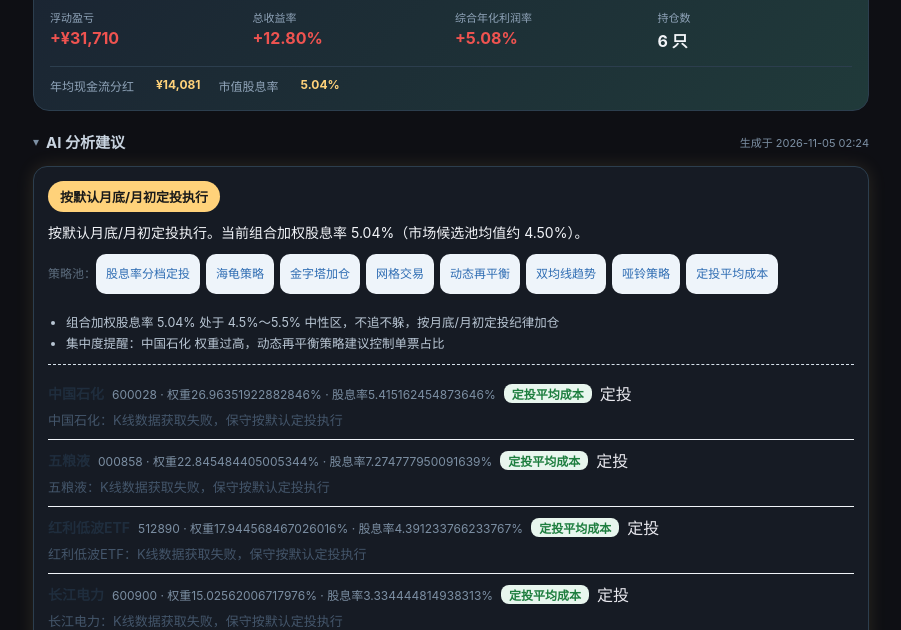
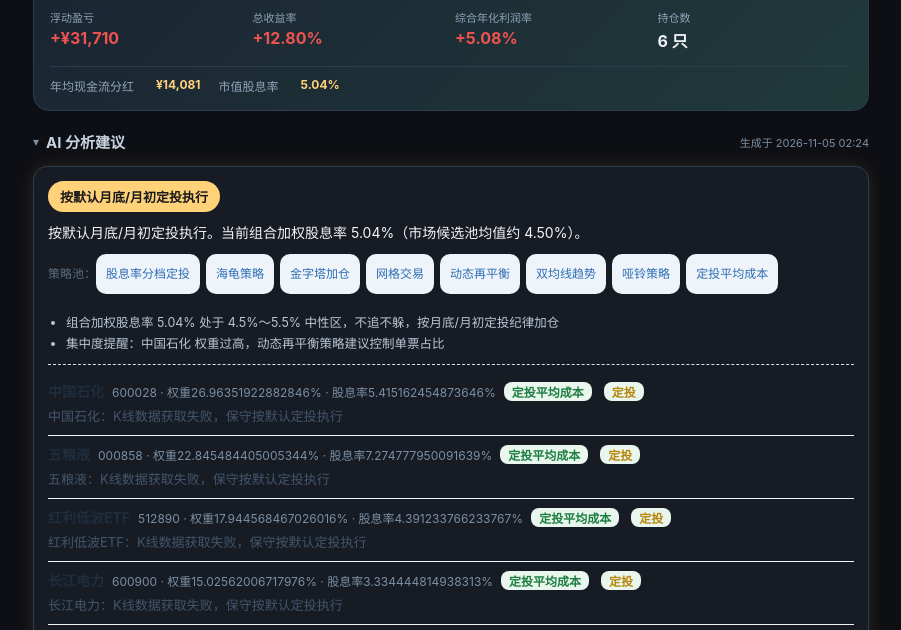
Before and after one commit to asddaminloff/xiji-update, a plain HTML site: page index.html in a window 1280 px wide. Shown: the part 118-748 px from the top of the page, without its empty margins (189-1090 px from the left). Drawn offline with Linux system fonts and the light colour scheme; no server answers.

Commit message:
publish style.css

```diff
--- a/style.css
+++ b/style.css
@@ -162,6 +162,7 @@ body {
 .stock-line-head b { font-size: 14px; color: #1f2d3d; }
 .stock-line-head .sub { font-size: 12px; color: #7c8fa3; }
 .badge-sm { background: #e8f6ee; color: #1e7e3f; border-radius: 8px; padding: 1px 8px; font-size: 12px; font-weight: 600; }
+.badge-op { background: #e8f6ee; color: #b8860b; border-radius: 8px; padding: 1px 8px; font-size: 12px; font-weight: 700; margin-left: 4px; }
 .stock-line-text { margin-top: 4px; font-size: 13px; color: #44566b; line-height: 1.7; }
 
 /* 弹窗 */
```
